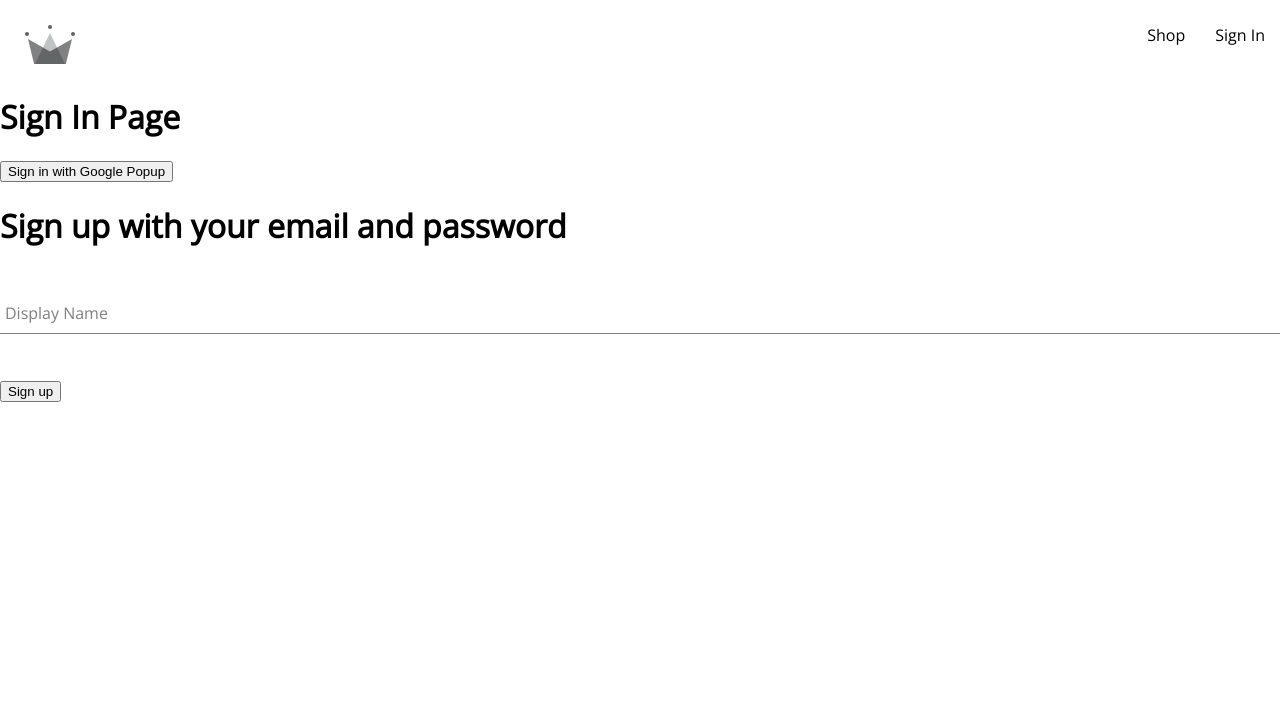
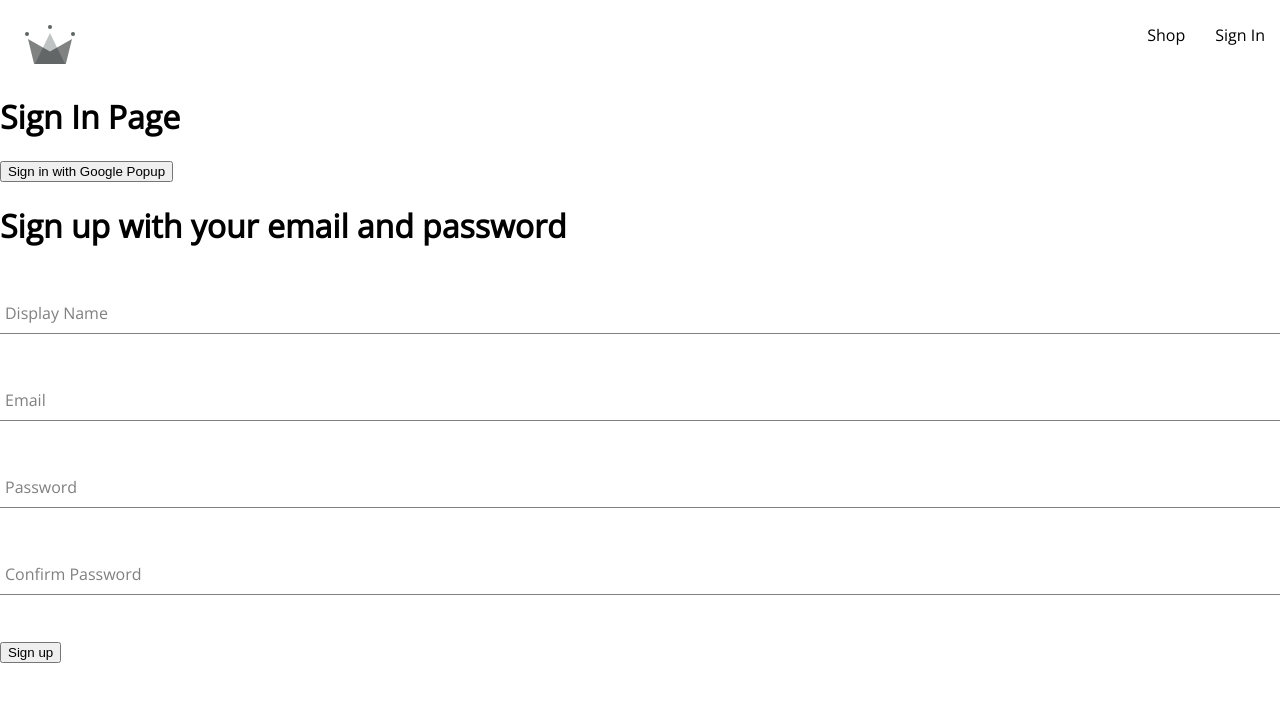
Before and after one commit to lxcusp/crwn-clothing, a React (Create React App) app: page /signIn in a window 1280 px wide. Shown: the top 702 px of the page. Built offline with nearby package versions, Linux system fonts and the light colour scheme.

Commit message:
restore the code to previous version

```diff
--- a/src/components/form-input/form-input.component.jsx
+++ b/src/components/form-input/form-input.component.jsx
@@ -1,15 +1,15 @@
 import './form-input.styles.scss'
 
-const FormInput = ({ label, inputOptions }) => {
+const FormInput = ({ label, ...otherProps }) => {
     return (
         <div className="group">
-            <input className="form-input" {...inputOptions} />
+            <input className="form-input" {...otherProps} />
             {/* if this input put below the label, the subsequent selector is not gonna work,
             because the selector is looking for general sibling component with the label after the input,
             but we want it when cursor locate the field, the label shrink*/}
 
             {label && //if label exists, then render the label below
-                <label className={`${inputOptions.value.length ? 'shrink' : ''} form-input-label`}>{label}</label>
+                <label className={`${otherProps.value.length ? 'shrink' : ''} form-input-label`}>{label}</label>
                 //when user tries to type something in(the value > 0), the label shrink
             }
         </div>
--- a/src/components/sign-up-form/sign-up-form.component.jsx
+++ b/src/components/sign-up-form/sign-up-form.component.jsx
@@ -24,22 +24,22 @@ const SignUpForm = () => {
 
     const handleSubmit = async (event) => {
         event.preventDefault();
-        if (password !== confirmPassword) {
+        if(password !== confirmPassword) {
             alert("passwords do not match")
             return
         }
-        try {
+        try{
             // const response = await createAuthUserWithEmailAndPassword(email, password)
             const { user } = await createAuthUserWithEmailAndPassword(email, password)
             // console.log(response);
             await createUserDocumentFromAuth(user, { displayName })
             resetFormFields()
-        } catch (error) {
+        } catch(error){
             console.log(error);
-            if (error.code === 'auth/email-already-in-use') {
+            if(error.code === 'auth/email-already-in-use') {
                 alert('This email is already in use, creation failed.')
             } else {
-                console.log('user creation encountered an error', error);
+            console.log('user creation encountered an error', error);
             }
         }
     }
@@ -48,23 +48,13 @@ const SignUpForm = () => {
         <div>
             <h1>Sign up with your email and password</h1>
             <form action="" onSubmit={handleSubmit}>
-                {/* <FormInput type="text" label="Display Name" required onChange={handleChange} name='displayName' value={displayName} /> */}
-                <FormInput
-                    label="Display Name"
-                    inputOptions={{
-                        type: 'text',
-                        required: true,
-                        onChange: handleChange,
-                        name: 'displayName',
-                        value: displayName
-                    }}
-                />
+                <FormInput type="text" label="Display Name" required onChange={handleChange} name='displayName' value={displayName} />
 
-                {/* <FormInput label="Email" required onChange={handleChange} name='email' value={email} />
+                <FormInput label="Email" required onChange={handleChange} name='email' value={email} />
 
                 <FormInput label="Password" required onChange={handleChange} name='password' value={password} />
 
-                <FormInput label="Confirm Password" required onChange={handleChange} name='confirmPassword' value={confirmPassword} /> */}
+                <FormInput label="Confirm Password" required onChange={handleChange} name='confirmPassword' value={confirmPassword} />
                 <button type="submit">Sign up</button>
             </form>
         </div>
```
